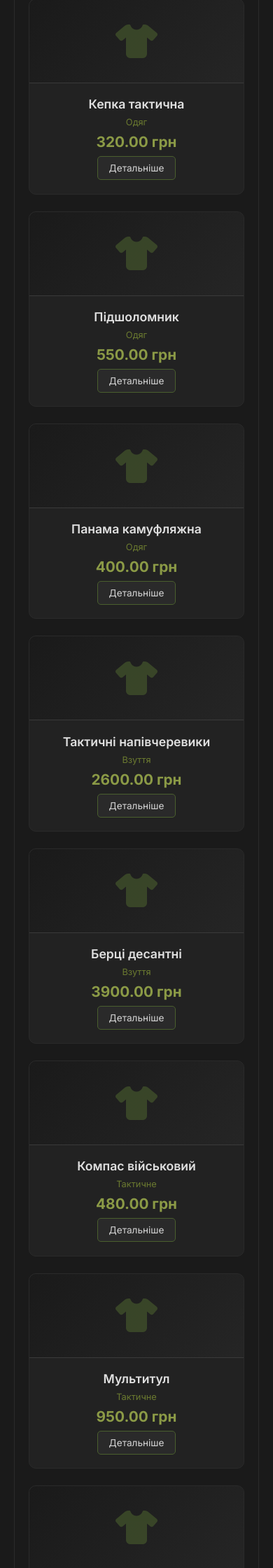
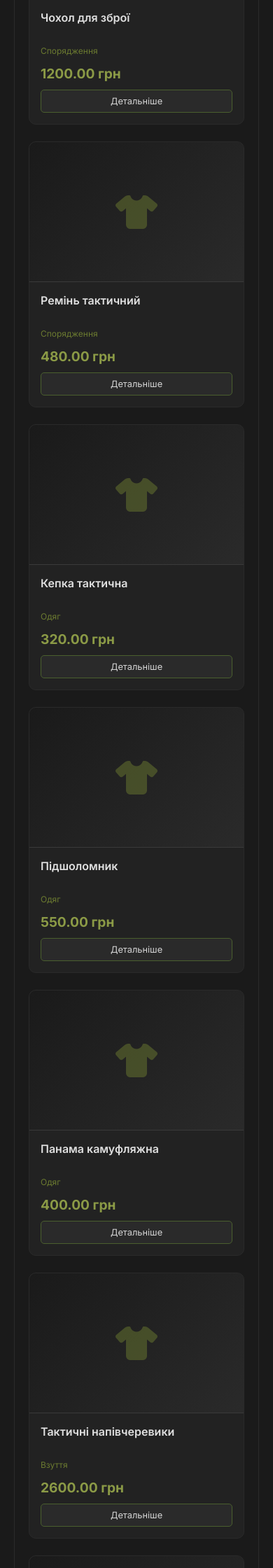
Before and after one commit to vladdemi-bot/military.shop, a Django app: page /products/ in a window 390 px wide. Shown: the part 2908-5148 px from the top of the page at 70% size. Run offline with Django 5.2, Linux system fonts and the light colour scheme; data comes from the database, SQL or seed files in the repository; both versions use the stored data as it was after the commit.

Commit message:
Додав фото майже

```diff
--- a/shop/admin.py
+++ b/shop/admin.py
@@ -11,7 +11,7 @@ class ProductAdmin(admin.ModelAdmin):
     list_display = ['name', 'price', 'stock', 'available', 'created']
     list_filter = ['available', 'created', 'updated']
     list_editable = ['price', 'stock', 'available']
-    prepopulated_fields = {'slug': ('name',)}
+
 
 @admin.register(Order)
 class OrderAdmin(admin.ModelAdmin):
--- a/shop/models.py
+++ b/shop/models.py
@@ -28,7 +28,7 @@ class Product(models.Model):
     available = models.BooleanField(default=True)
     created = models.DateTimeField(auto_now_add=True)
     updated = models.DateTimeField(auto_now=True)
-
+    image_url = models.URLField(max_length=500, blank=True, null=True, verbose_name='364870430.webp')
     class Meta:
         ordering = ['-created']
 
--- a/shop/templates/shop/product_list.html
+++ b/shop/templates/shop/product_list.html
@@ -76,9 +70,14 @@
     <div class="products-grid">
         {% for product in products %}
         <div class="product-card">
-            <!-- ПРОСТА ІКОНКА ЗАМІСТЬ ФОТО -->
-            <div class="product-icon">
-                <i class="fas fa-tshirt"></i>
+            <!-- ФОТО НА ВСЮ ШИРИНУ КАРТКИ -->
+            <div class="product-image-wrapper">
+                {% if product.image_url %}
+                <img src="{{ product.image_url }}" alt="{{ product.name }}" class="product-img"> {% else %}
+                <div class="product-icon">
+                    <i class="fas fa-tshirt"></i>
+                </div>
+                {% endif %}
             </div>
             <div class="product-info">
                 <h3 class="product-title">{{ product.name }}</h3>
@@ -232,7 +132,10 @@
         border-radius: 10px;
         overflow: hidden;
         transition: all 0.3s;
-        text-align: center;
+        display: flex;
+        flex-direction: column;
+        height: 100%;
+        min-height: 380px;
     }
 
     .product-card:hover {
@@ -240,43 +143,64 @@
         border-color: #4a5f2e;
         box-shadow: 0 5px 20px rgba(0, 0, 0, 0.3);
     }
-    /* ІКОНКА ЗАМІСТЬ ФОТО */
+    /* ФОТО НА ВСЮ ШИРИНУ - БЕЗ ОБРІЗАННЯ */
+
+    .product-image-wrapper {
+        width: 100%;
+        height: 220px;
+        overflow: hidden;
+        display: flex;
+        align-items: center;
+        justify-content: center;
+        background: #1a1a1a;
+    }
+
+    .product-img {
+        width: 100%;
+        height: auto;
+        max-height: 220px;
+        object-fit: contain;
+        display: block;
+    }
 
     .product-icon {
         width: 100%;
-        height: 180px;
-        background: linear-gradient(135deg, #1a1a1a 0%, #252525 100%);
+        height: 220px;
+        background: linear-gradient(135deg, #1a1a1a 0%, #2a2a2a 100%);
         display: flex;
         align-items: center;
         justify-content: center;
-        border-bottom: 1px solid #3a3a3a;
     }
 
     .product-icon i {
         font-size: 64px;
-        color: #4a5f2e;
-        opacity: 0.6;
+        color: #6B7A30;
+        opacity: 0.5;
     }
 
     .product-info {
-        padding: 1.2rem;
+        padding: 1rem;
+        flex-grow: 1;
+        display: flex;
+        flex-direction: column;
     }
 
     .product-title {
-        font-size: 1.1rem;
+        font-size: 1rem;
         font-weight: 600;
-        margin-bottom: 0.5rem;
+        margin-bottom: 0.3rem;
         color: #e0e0e0;
+        min-height: 45px;
     }
 
     .product-category {
-        font-size: 0.8rem;
+        font-size: 0.75rem;
         color: #6B7A30;
-        margin-bottom: 0.5rem;
+        margin-bottom: 0.3rem;
     }
 
     .product-price {
-        font-size: 1.3rem;
+        font-size: 1.2rem;
         font-weight: 700;
         color: #8B9A46;
         margin: 0.5rem 0;
@@ -292,7 +216,8 @@
         transition: 0.3s;
         text-align: center;
         border: 1px solid #4a5f2e;
-        font-size: 0.85rem;
+        font-size: 0.8rem;
+        margin-top: auto;
     }
 
     .btn:hover {
@@ -313,26 +239,17 @@
     }
 
     @media (max-width: 768px) {
-        .filters-form {
-            flex-direction: column;
-        }
-        .filter-group {
-            width: 100%;
-        }
-        .filter-actions {
-            width: 100%;
-        }
-        .btn-filter,
-        .btn-reset {
-            flex: 1;
-            text-align: center;
-        }
         .products-header {
             flex-direction: column;
             text-align: center;
         }
+        .products-grid {
+            grid-template-columns: 1fr;
+        }
+        .product-image-wrapper,
+        .product-img,
         .product-icon {
-            height: 120px;
+            height: 200px;
         }
         .product-icon i {
             font-size: 48px;
--- a/static/css/style.css
+++ b/static/css/style.css
@@ -356,11 +356,29 @@ body {
     border-color: #4a5f2e;
 }
 
-.product-image {
+
+/* СТИЛІ ДЛЯ ФОТО ТОВАРІВ */
+
+.product-img {
     width: 100%;
-    height: 250px;
     object-fit: cover;
     background: #111;
+    border-bottom: 1px solid #3a3a3a;
+}
+
+.product-icon {
+    width: 100%;
+    background: linear-gradient(135deg, #1a1a1a 0%, #2a2a2a 100%);
+    display: flex;
+    align-items: center;
+    justify-content: center;
+    border-bottom: 1px solid #3a3a3a;
+}
+
+.product-icon i {
+    font-size: 64px;
+    color: #6B7A30;
+    opacity: 0.5;
 }
 
 .product-info {
@@ -374,8 +392,14 @@ body {
     color: #e0e0e0;
 }
 
+.product-category {
+    font-size: 0.85rem;
+    color: #6B7A30;
+    margin-bottom: 0.5rem;
+}
+
 .product-price {
-    font-size: 1.5rem;
+    font-size: 1.3rem;
     font-weight: 700;
     color: #8B9A46;
     margin: 0.5rem 0;
@@ -383,7 +407,7 @@ body {
 
 .btn {
     display: inline-block;
-    padding: 0.75rem 1.5rem;
+    padding: 0.5rem 1rem;
     background: #2a2a2a;
     color: #d4d4d4;
     text-decoration: none;
@@ -391,6 +415,7 @@ body {
     transition: 0.3s;
     text-align: center;
     border: 1px solid #4a5f2e;
+    font-size: 0.85rem;
 }
 
 .btn:hover {
@@ -423,12 +448,32 @@ body {
     padding: 1rem;
     text-align: left;
     border-bottom: 1px solid #3a3a3a;
+    color: #d4d4d4;
 }
 
 .cart-table th {
     background: #1a1a1a;
     color: #8B9A46;
     font-weight: 600;
+}
+
+.cart-table input {
+    background: #1a1a1a;
+    border: 1px solid #4a5f2e;
+    border-radius: 5px;
+    color: #d4d4d4;
+    padding: 5px;
+    text-align: center;
+    width: 60px;
+}
+
+.btn-remove {
+    color: #f44336;
+    text-decoration: none;
+}
+
+.btn-remove:hover {
+    text-decoration: underline;
 }
 
 
@@ -740,6 +785,13 @@ body {
         gap: 1rem;
         padding: 1rem 0;
     }
+    .product-img,
+    .product-icon {
+        height: 150px;
+    }
+    .product-icon i {
+        font-size: 48px;
+    }
     .product-info {
         padding: 1rem;
     }
```
Also changed, not shown: other parts of shop/templates/shop/product_list.html (+15 -119 lines), shop/cart.py (+18 -1 lines), shop/templates/shop/cart_detail.html (+38 -4 lines), shop/views_shop.py (+18 -1 lines), 364870430.webp (added), db.sqlite3, shop/migrations/0004_alter_product_image_url.py (added).
